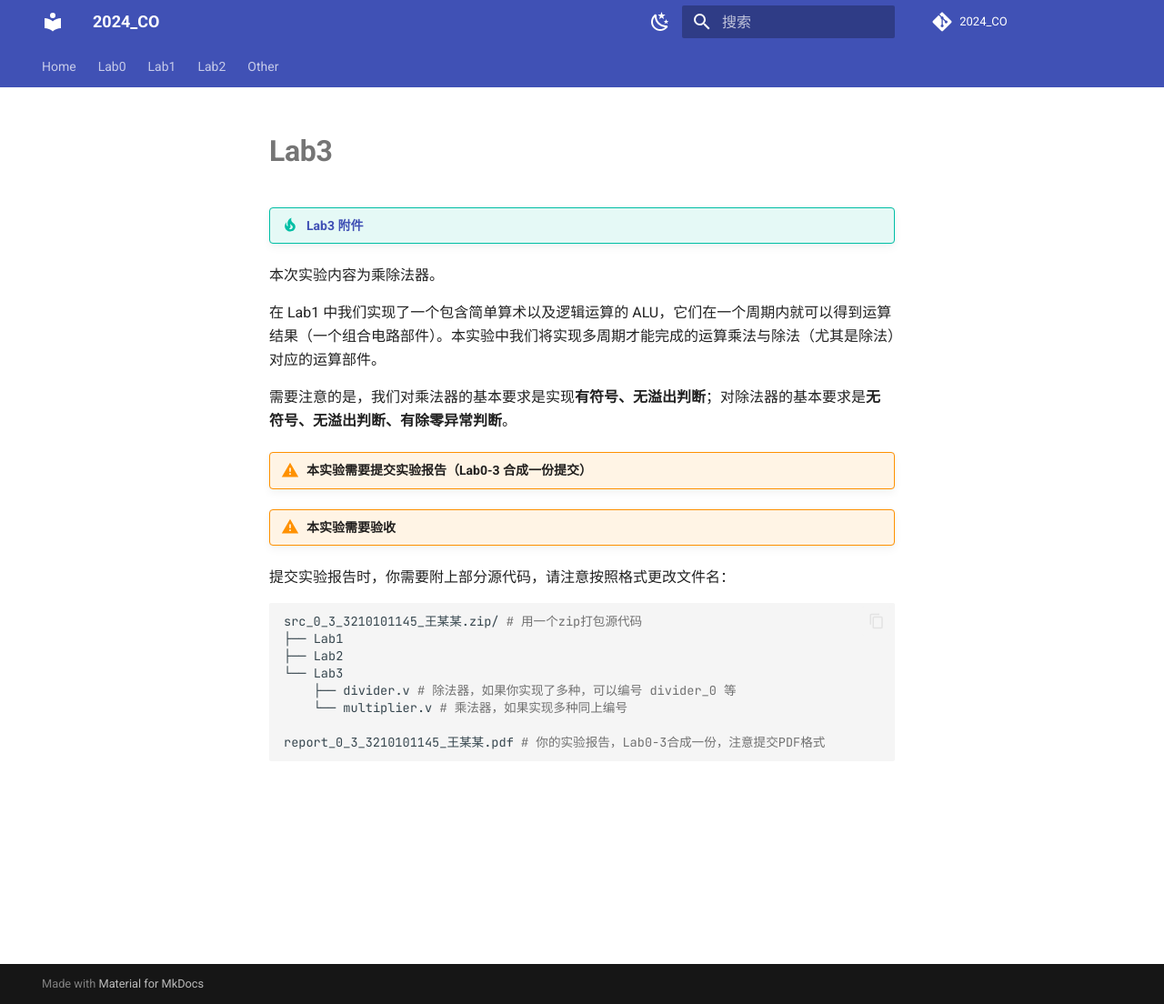
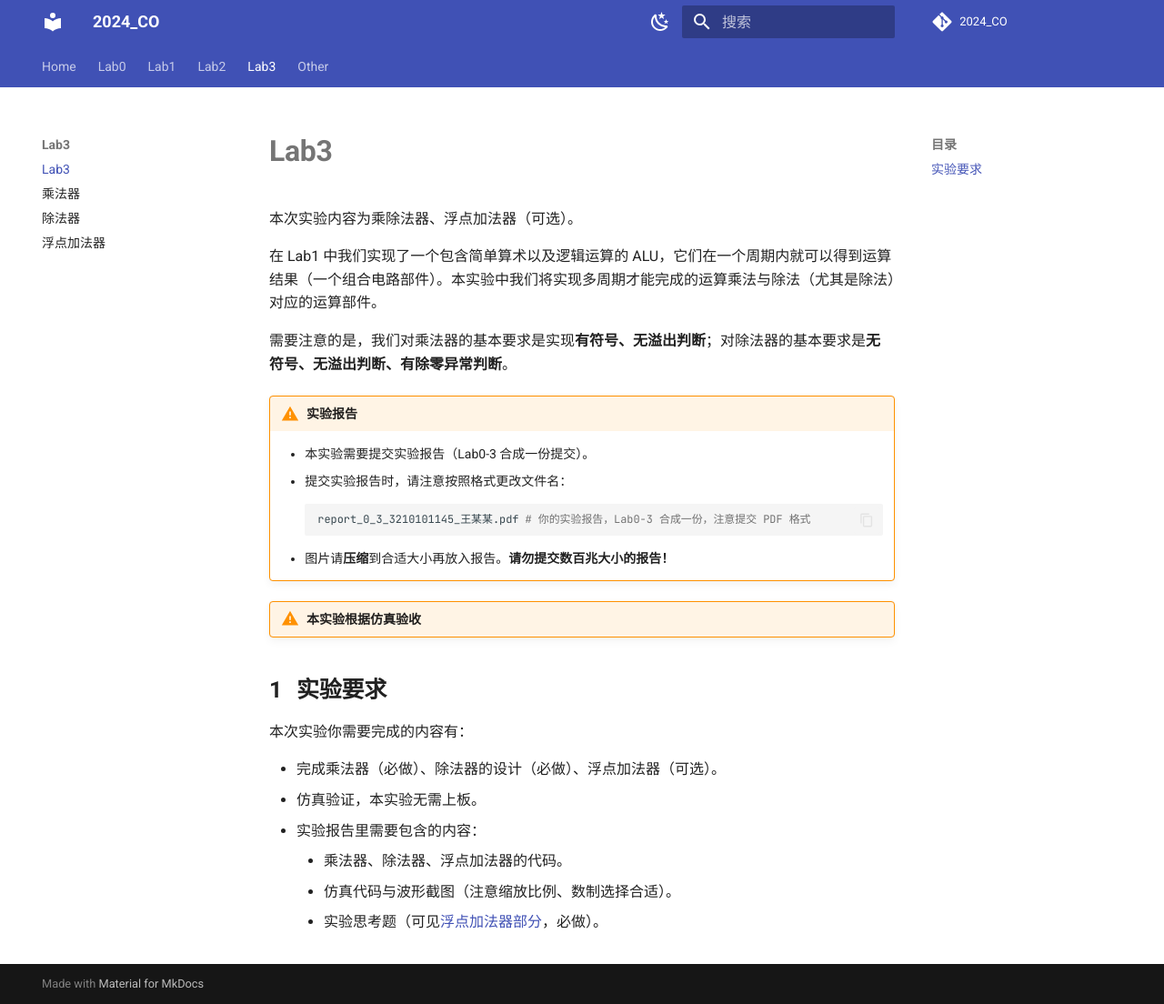
Before and after one commit to Guahao31/2024_CO, an MkDocs documentation site: the page built from docs/Lab3/Lab3.md, in a window 1280 px wide and 1104 px high. Shown: the whole window at 91% size. Built offline with MkDocs 1.6.1 and Material for MkDocs 9.7.7, drawn with Linux system fonts in a browser that asks for light colours; a script that is not in the unit is left out; comment, search, counter and statistics services are not loaded.

````diff
--- a/docs/Lab3/Lab3.md
+++ b/docs/Lab3/Lab3.md
@@ -2,27 +2,31 @@
 
 <!-- !!! danger "本实验并未 release，内容随时都会变化。个人水平有限，如您发现文档中的疏漏欢迎 Issue！" -->
 
-!!! tip "[Lab3 附件](https://pan.zju.edu.cn/share/fcf9e3f17e35887d2d20394fd4)"
+<!-- !!! tip "[Lab3 附件](https://pan.zju.edu.cn/share/fcf9e3f17e35887d2d20394fd4)" -->
 
-本次实验内容为乘除法器。
+本次实验内容为乘除法器、浮点加法器（可选）。
 
 在 Lab1 中我们实现了一个包含简单算术以及逻辑运算的 ALU，它们在一个周期内就可以得到运算结果（一个组合电路部件）。本实验中我们将实现多周期才能完成的运算乘法与除法（尤其是除法）对应的运算部件。
 
 需要注意的是，我们对乘法器的基本要求是实现**有符号、无溢出判断**；对除法器的基本要求是**无符号、无溢出判断、有除零异常判断**。
 
-!!! warning "本实验需要提交实验报告（Lab0-3 合成一份提交）"
+!!! warning "实验报告"
+    * 本实验需要提交实验报告（Lab0-3 合成一份提交）。
+    * 提交实验报告时，请注意按照格式更改文件名：
+        ```bash
+        report_0_3_3210101145_王某某.pdf # 你的实验报告，Lab0-3 合成一份，注意提交 PDF 格式
+        ```
+    * 图片请**压缩**到合适大小再放入报告。**请勿提交数百兆大小的报告！**
 
-!!! warning "本实验需要验收"
+!!! warning "本实验根据仿真验收"
 
-提交实验报告时，你需要附上部分源代码，请注意按照格式更改文件名：
+## 实验要求
 
-```bash
-src_0_3_3210101145_王某某.zip/ # 用一个zip打包源代码
-├── Lab1
-├── Lab2
-└── Lab3
-    ├── divider.v # 除法器，如果你实现了多种，可以编号 divider_0 等
-    └── multiplier.v # 乘法器，如果实现多种同上编号
+本次实验你需要完成的内容有：
 
-report_0_3_3210101145_王某某.pdf # 你的实验报告，Lab0-3合成一份，注意提交PDF格式
-```
+* 完成乘法器（必做）、除法器的设计（必做）、浮点加法器（可选）。
+* 仿真验证，本实验无需上板。
+* 实验报告里需要包含的内容：
+    * 乘法器、除法器、浮点加法器的代码。
+    * 仿真代码与波形截图（注意缩放比例、数制选择合适）。
+    * 实验思考题（可见[浮点加法器部分](./floating_point_adder.md)，必做）。
--- a/mkdocs.yml
+++ b/mkdocs.yml
@@ -74,11 +74,11 @@ nav:
     - FSM: Lab1/FSM/FSM.md
   - Lab2:
     - Lab2/Lab2.md
-  # - Lab3:
-  #   - Lab3/Lab3.md
-  #   - Multiplier: Lab3/multiplier.md
-  #   - Divider: Lab3/divider.md
-  #   - Floating Point Adder: Lab3/floating_point_adder.md
+  - Lab3:
+    - Lab3/Lab3.md
+    - 乘法器: Lab3/multiplier.md
+    - 除法器: Lab3/divider.md
+    - 浮点加法器: Lab3/floating_point_adder.md
   # - Lab4:
   #   - Lab4/Lab4.md
   #   - DataPath & CtrlUnit: Lab4/DataPath_CtrlUnit.md
````
Also changed, not shown: docs/Lab3/multiplier.md (+21 -6 lines), docs/index.md (+1 -0 lines).
